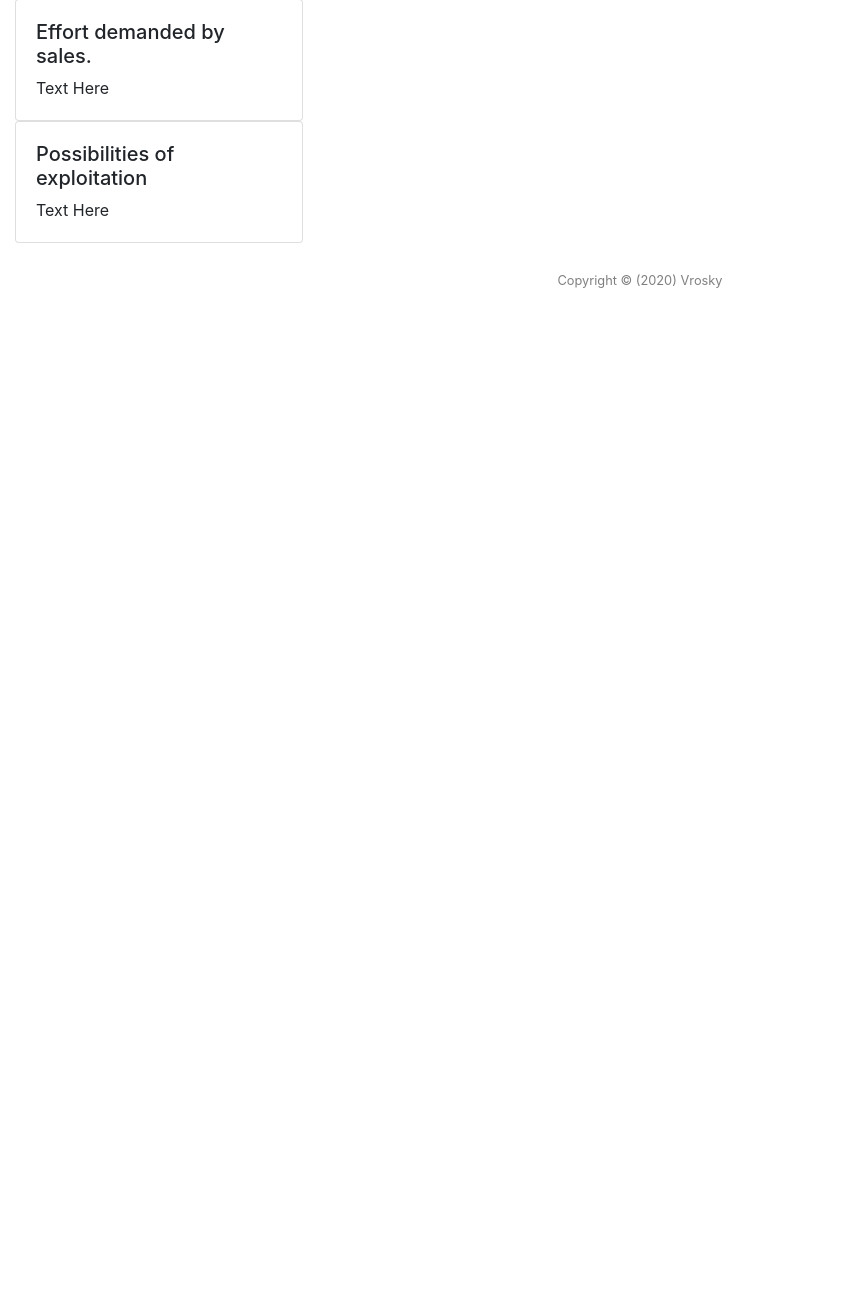
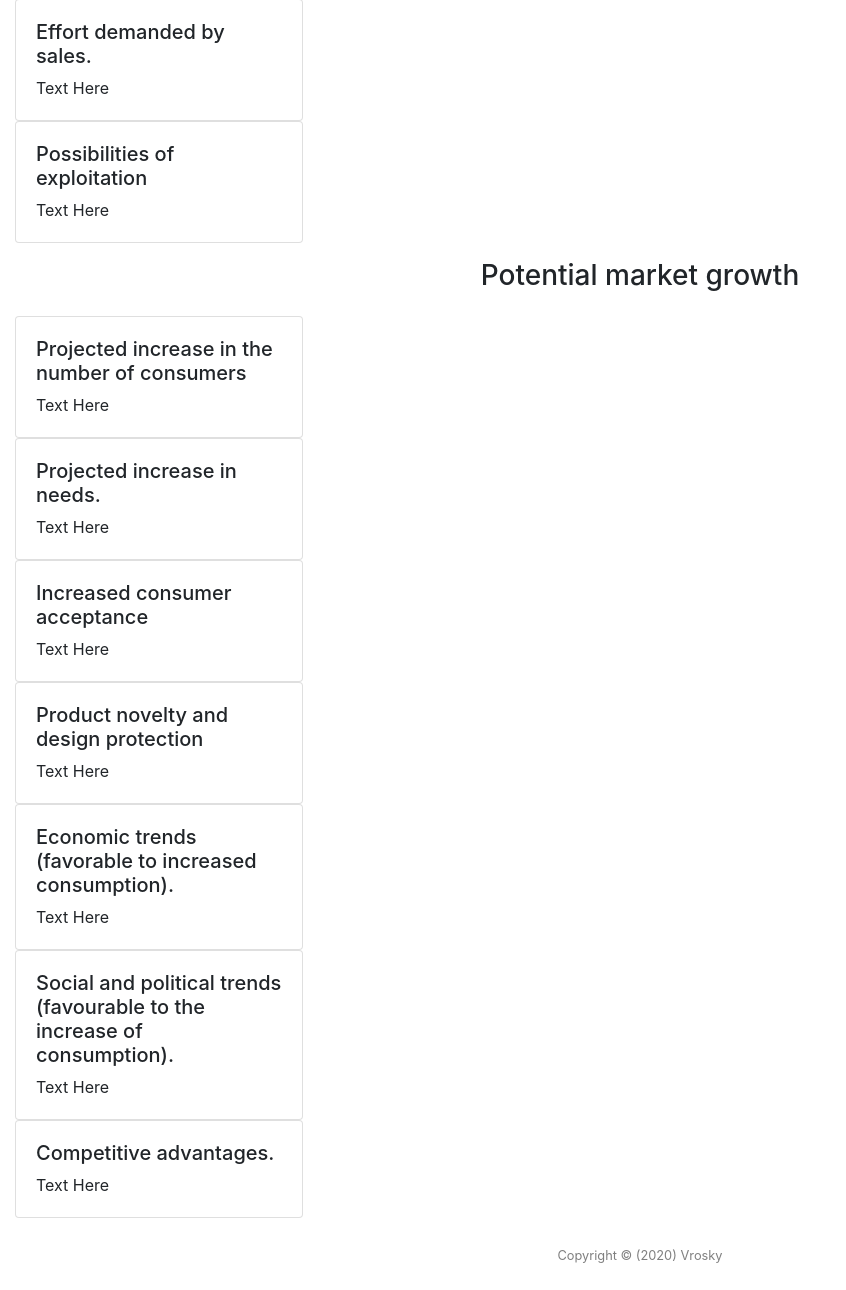
Before and after one commit to Andres6936/Vrosky, a PHP site: page /html/Questions.php in a window 1280 px wide. Shown: the part 1007-2297 px from the top of the page, without its empty margins (0-846 px from the left). Before the commit the page ends 1295 px from the top, so only its background shows below. Run offline with PHP 8.4, Linux system fonts and the light colour scheme.

Commit message:
Added Card with Potential market growth info

```diff
--- a/html/Questions.php
+++ b/html/Questions.php
@@ -93,6 +93,59 @@ $var->showNavigation($links);
         </div>
     </div>
 
+    <div class="col-sm-6 mx-auto w-75 h-100 p-3">
+        <h3 class="h3 text-center">Potential market growth</h3>
+    </div>
+
+    <div class="card" style="width: 18rem;">
+        <div class="card-body">
+            <h5 class="card-tittle">Projected increase in the number of consumers</h5>
+            <p class="card-text">Text Here</p>
+        </div>
+    </div>
+
+    <div class="card" style="width: 18rem;">
+        <div class="card-body">
+            <h5 class="card-tittle">Projected increase in needs.</h5>
+            <p class="card-text">Text Here</p>
+        </div>
+    </div>
+
+    <div class="card" style="width: 18rem;">
+        <div class="card-body">
+            <h5 class="card-tittle">Increased consumer acceptance</h5>
+            <p class="card-text">Text Here</p>
+        </div>
+    </div>
+
+    <div class="card" style="width: 18rem;">
+        <div class="card-body">
+            <h5 class="card-tittle">Product novelty and design protection</h5>
+            <p class="card-text">Text Here</p>
+        </div>
+    </div>
+
+    <div class="card" style="width: 18rem;">
+        <div class="card-body">
+            <h5 class="card-tittle">Economic trends (favorable to increased consumption).</h5>
+            <p class="card-text">Text Here</p>
+        </div>
+    </div>
+
+    <div class="card" style="width: 18rem;">
+        <div class="card-body">
+            <h5 class="card-tittle">Social and political trends (favourable to the increase of consumption).</h5>
+            <p class="card-text">Text Here</p>
+        </div>
+    </div>
+
+    <div class="card" style="width: 18rem;">
+        <div class="card-body">
+            <h5 class="card-tittle">Competitive advantages.</h5>
+            <p class="card-text">Text Here</p>
+        </div>
+    </div>
+
 </section>
 
 <?php
```
